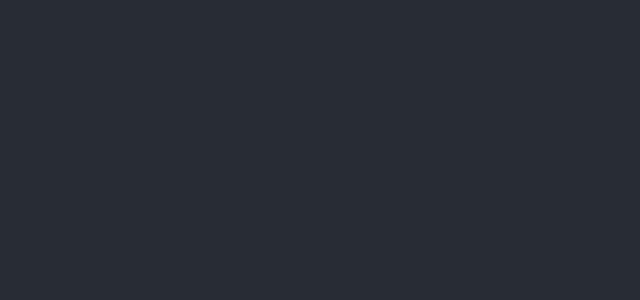
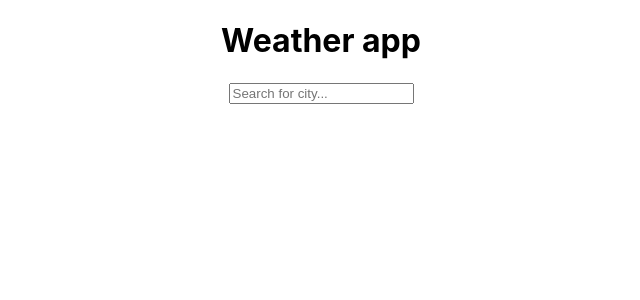
Before and after one commit to judelt/weather-app, a React (Create React App) app: page / in a window 1280 px wide. Shown: the top 300 px of the page, without its empty margins (319-959 px from the left). Built offline with nearby package versions, Linux system fonts and the light colour scheme; no server answers.

Commit message:
initial implementation to search by city

```diff
--- a/src/App.css
+++ b/src/App.css
@@ -13,7 +13,7 @@
   }
 }
 
-.App-header {
+/* .App-header {
   background-color: #282c34;
   min-height: 100vh;
   display: flex;
@@ -22,7 +22,7 @@
   justify-content: center;
   font-size: calc(10px + 2vmin);
   color: white;
-}
+} */
 
 .App-link {
   color: #61dafb;
--- a/src/App.tsx
+++ b/src/App.tsx
@@ -1,10 +1,66 @@
-import './App.css';
+import { useState, KeyboardEvent } from "react";
+import axios from "axios";
+import "./App.css";
+
+const api = {
+  key: process.env.REACT_APP_WEATHER_API_KEY,
+  base: process.env.REACT_APP_WEATHER_API_BASE,
+};
 
 function App() {
+  const [city, setCity] = useState("");
+
+  const [state, setState] = useState({
+    currentWeather: "",
+    forecast: [],
+    lon: "",
+    lat: "",
+  });
+  const [error, setError] = useState("");
+
+  const searchByCity = (e: KeyboardEvent): void => {
+    if (e.key === "Enter") {
+      axios
+        .get(`${api.base}/weather?q=${city}&appid=${api.key}`)
+        .then((res) => {
+          setState((prev) => ({
+            ...prev,
+            currentWeather: res.data.weather[0],
+            lon: res.data.coord.lon,
+            lat: res.data.coord.lat,
+          }));
+        })
+        .then(() => {
+          axios
+            .get(
+              `${api.base}/onecall?lat=${state.lat}&lon=${state.lon}&appid=${api.key}`
+            )
+            .then((res) => {
+              console.log("res.data.daily", res.data.daily);
+              setState((prev) => ({
+                ...prev,
+                forecast: res.data.daily,
+              }));
+            });
+        })
+        .catch((err) => setError(err));
+    }
+  };
+
   return (
     <div className="App">
       <header className="App-header">
+        <h1>Weather app</h1>
       </header>
+      <body>
+        <input
+          type="text"
+          placeholder="Search for city..."
+          value={city}
+          onChange={(e) => setCity(e.target.value)}
+          onKeyPress={searchByCity}
+        ></input>
+      </body>
     </div>
   );
 }
```
